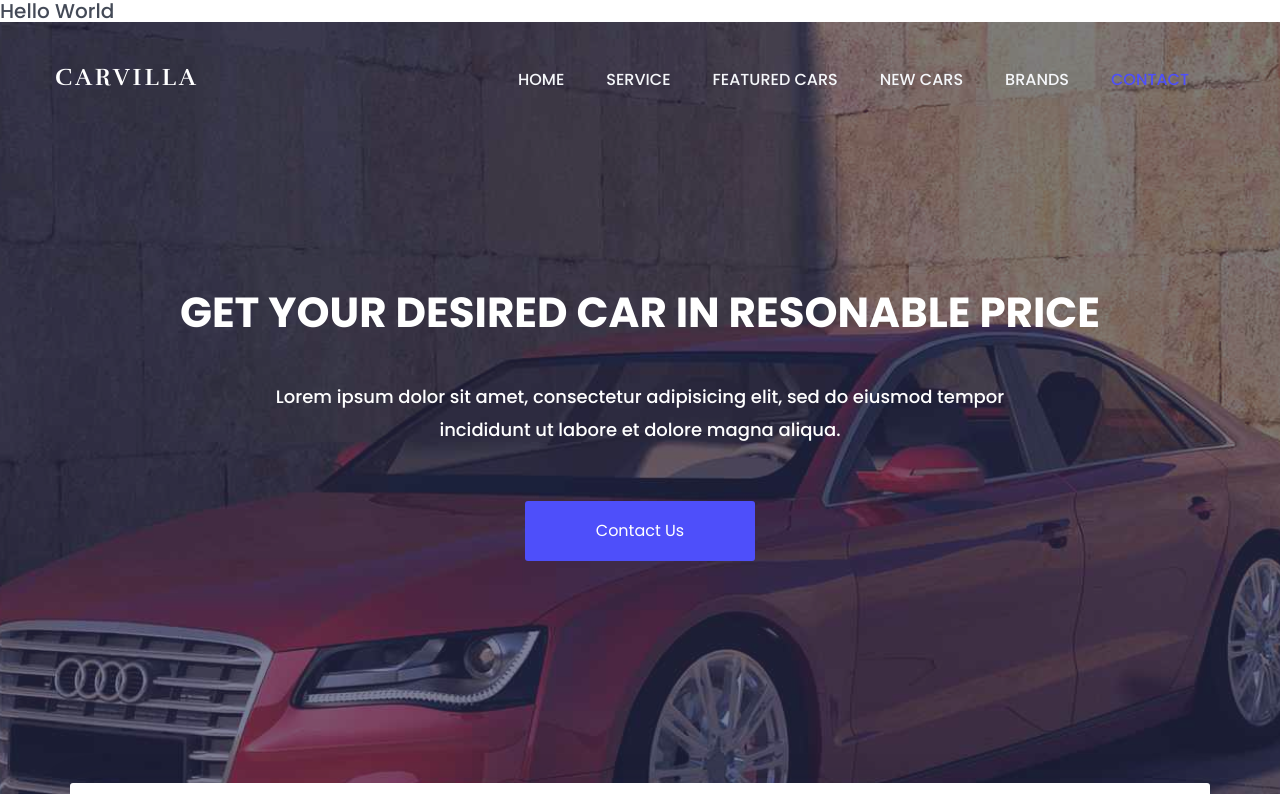
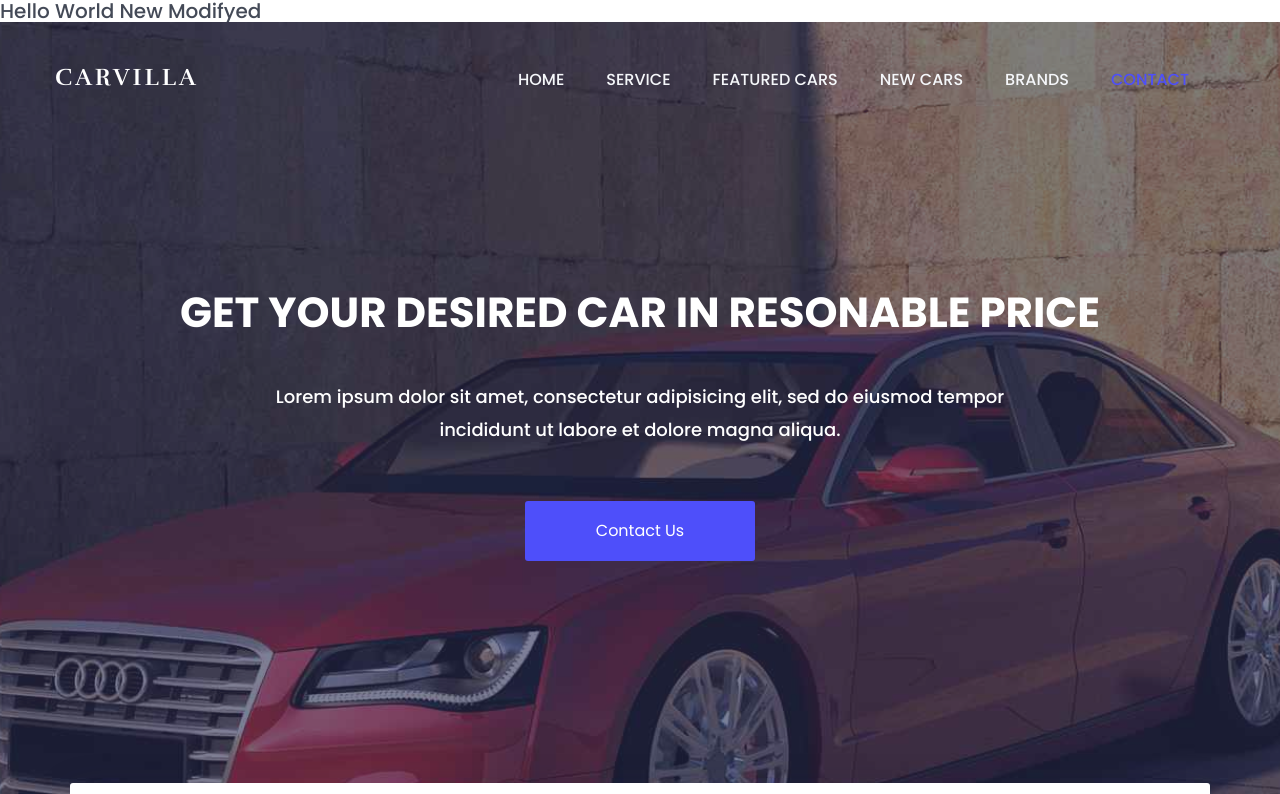
Before and after one commit to sumanthg2904/my-sep-24-task-repo, a plain HTML site: page index.html in a window 1280 px wide. Shown: the top 794 px of the page. Drawn offline with nearby package versions, Linux system fonts and the light colour scheme.

Commit message:
Update index.html

```diff
--- a/index.html
+++ b/index.html
@@ -59,7 +59,7 @@
 
 	<body>
 
-		<h1>Hello World</h1>
+		<h1 text-align="center">Hello World new modifyed</h1>
 		<!--[if lte IE 9]>
             <p class="browserupgrade">You are using an <strong>outdated</strong> browser. Please <a href="https://browsehappy.com/">upgrade your browser</a> to improve your experience and security.</p>
         <![endif]-->
```
